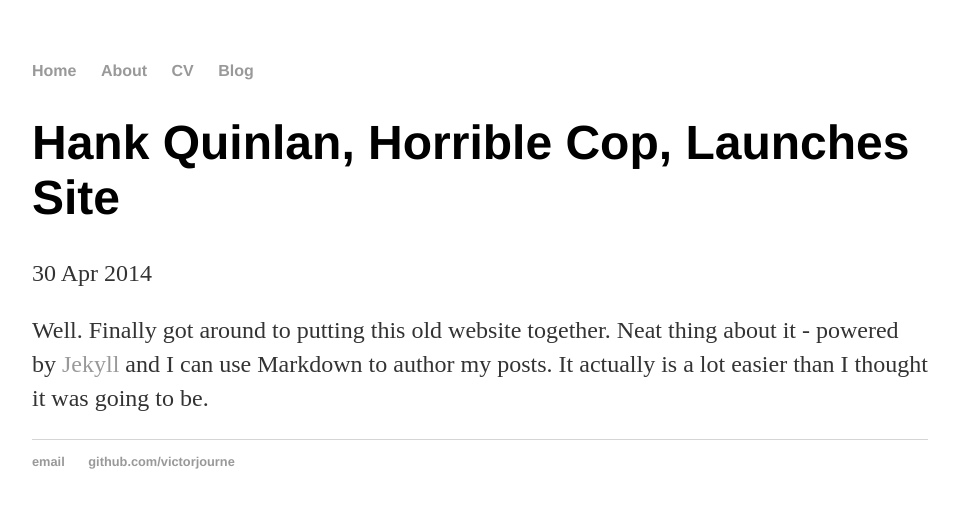
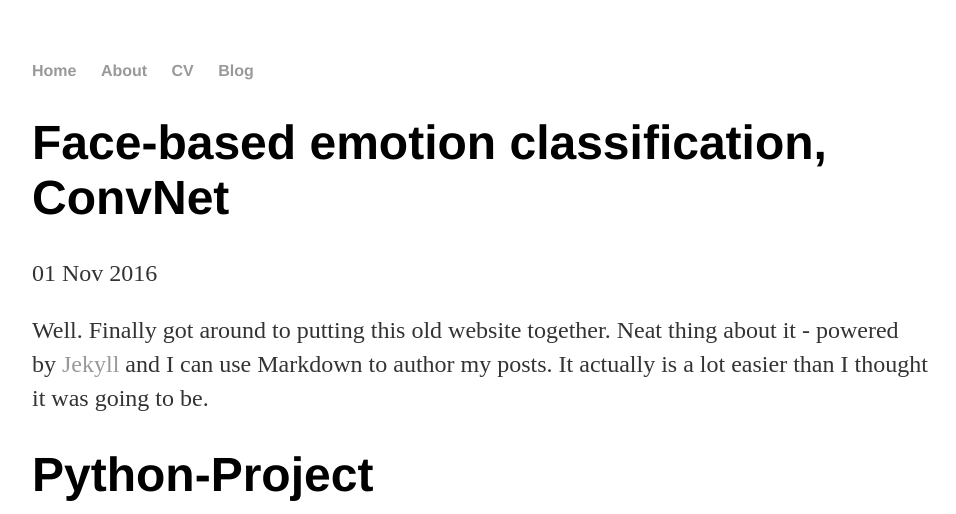
Before and after one commit to victorjourne/victorjourne.github.io, a Jekyll site: the page built from _posts/2014-04-30-hank-quinlan-site-launched.md, in a window 1280 px wide. Shown: the top 514 px of the page, without its empty margins (160-1116 px from the left). Built offline with Jekyll 4.4.1, drawn with Linux system fonts in a browser that asks for light colours; grey boxes are pictures that could not be loaded.

Commit message:
test on cnn

```diff
--- a/_posts/2014-04-30-hank-quinlan-site-launched.md
+++ b/_posts/2014-04-30-hank-quinlan-site-launched.md
@@ -1,7 +1,15 @@
 ---
 layout: post
-title: "Hank Quinlan, Horrible Cop, Launches Site"
-date: 2014-04-30
+title: "Face-based emotion classification, ConvNet"
+date: 2016-11-01
 ---
 
+
 Well. Finally got around to putting this old website together. Neat thing about it - powered by [Jekyll](http://jekyllrb.com) and I can use Markdown to author my posts. It actually is a lot easier than I thought it was going to be.
+
+
+# Python-Project
+
+![](https://github.com/victorjourne/Python-Project/blob/master/emotion.gif)
+
+[See our notebook](https://github.com/victorjourne/Python-Project/blob/master/notebook_common.ipynb)
```
